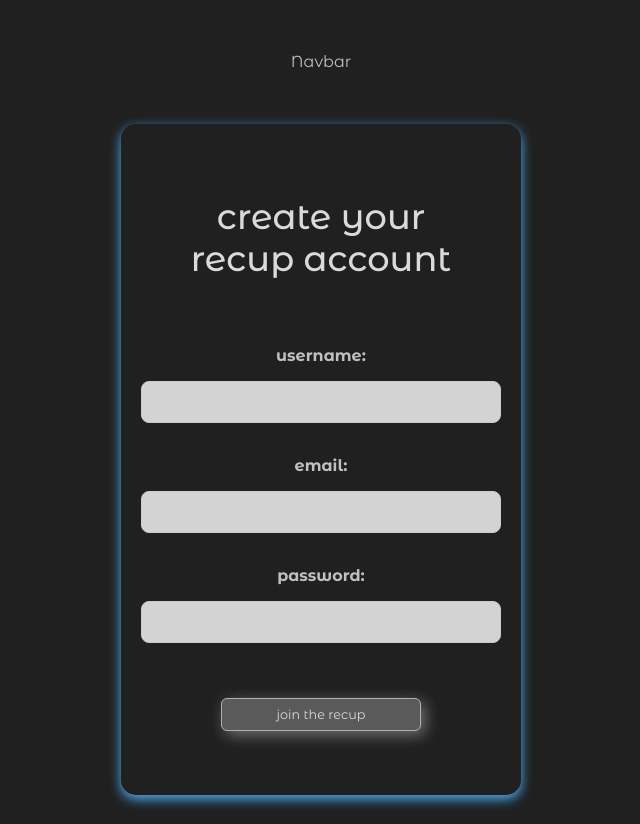
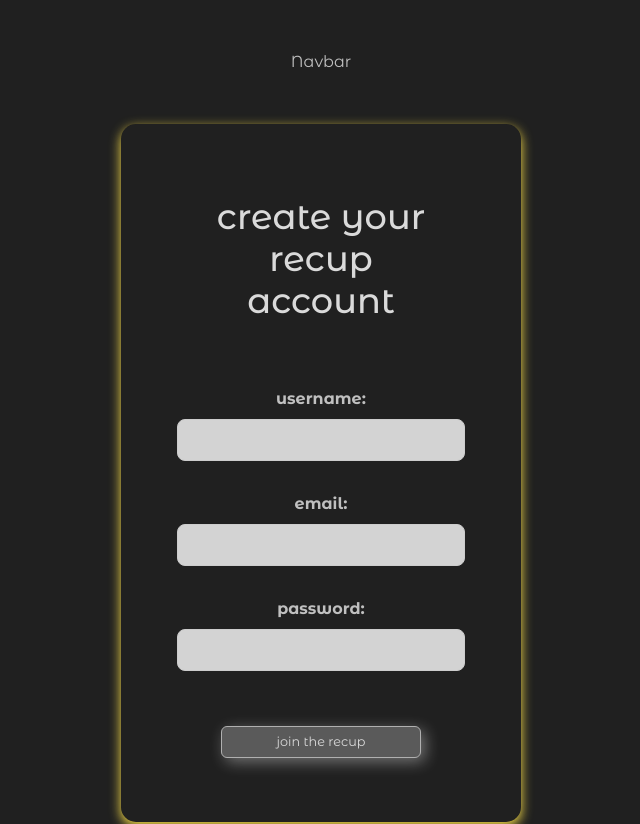
Before and after one commit to clasei/recup-client, a React (Vite) app: page /signup in a window 1280 px wide. Shown: the top 824 px of the page, without its empty margins (319-959 px from the left). Built offline with nearby package versions, Linux system fonts and the light colour scheme; no server answers; a web font is replaced by a local one.

Commit message:
forms updated

```diff
--- a/src/assets/styles/LoginSignup.css
+++ b/src/assets/styles/LoginSignup.css
@@ -8,6 +8,7 @@
   padding-bottom: 2.5rem;
   display: flex;
   flex-direction: column;
+  box-shadow: 0 4px 12px #fce149;
 }
 
 label {
--- a/src/assets/styles/RecContentForm.css
+++ b/src/assets/styles/RecContentForm.css
@@ -1,48 +1,43 @@
-/* .form-control {
-  min-width: 320px !important;
+.form-control {
+  min-width: 420px !important;
   max-width: none;
-} */
+  width: 100%;
+}
 
 form {
-  /* width: 400px !important; */
   background-color: #1c1c1c14;
   border-radius: 15px;
-  padding: 20px;
-  padding-top: 2rem;
+  padding: 2.5rem;
   max-width: 600px;
   margin: 1rem auto;
   box-shadow: 0 4px 12px #4CB1F9;
+  /* box-shadow: 0 4px 12px #fce149; */
   display: flex;
   flex-direction: column;
   align-items: center;
 }
 
-form .mb-1 {
-  margin-bottom: 0.2rem !important;
+.form-label {
+  width: 100%;
+  padding: 10px;
+  margin-bottom: 0.5rem;
+  color: #b4b4b4;
 }
 
 
-.form-label {
-  width: 100%;
-  min-width: 350px;
+input, textarea {
+  width: 90%;
+  /* min-width: 420px; */
   padding: 10px;
-  margin-top: 0.5rem;
-  margin-bottom: 1rem;
-  border-radius: 8px;
-  border: 1px solid #ccc;
-  background-color: #3f3f3f;
-  color: #b4b4b4;
-}
-
-input, textarea {
-  width: 100%;
-  padding: 10px;
-  margin-top: 5px;
   margin-bottom: 15px;
   border-radius: 8px;
   border: 1px solid #ccc;
   background-color: #d3d3d3;
   color: #303030;
+}
+
+textarea {
+  resize: vertical;
 }
 
 .form-text {
--- a/src/components/forms/RecommendationForm.jsx
+++ b/src/components/forms/RecommendationForm.jsx
@@ -42,14 +42,12 @@ function RecommendationForm() {
   }
 
   return (
-    <div className="container my-10">
+    <div className="rec-form container my-5">
       <div className="row justify-content-center">
         <div className="col-md-9">
-          <h1>here starts your {contentTitle || "Loading..."} recup</h1>
+          <h1>here comes your {contentTitle || "loading..."} recup</h1>
           {errorMessage && <p className="text-danger">{errorMessage}</p>}
-
           <form onSubmit={handleSubmit}>
-
             <div className="mb-1">
               <label htmlFor="recTitle" className="form-label">set a title for your recommendation</label>
               <input
@@ -78,16 +76,15 @@ function RecommendationForm() {
                 rows="7"
                 value={recText}
                 onChange={(e) => setRecText(e.target.value)}
-                maxLength="4900"
               ></textarea>
             </div>
             <button type="submit" className="btn btn-primary">let's do this</button>
-
           </form>
         </div>
       </div>
     </div>
-  )
+  );
 }
 
+
 export default RecommendationForm
```
